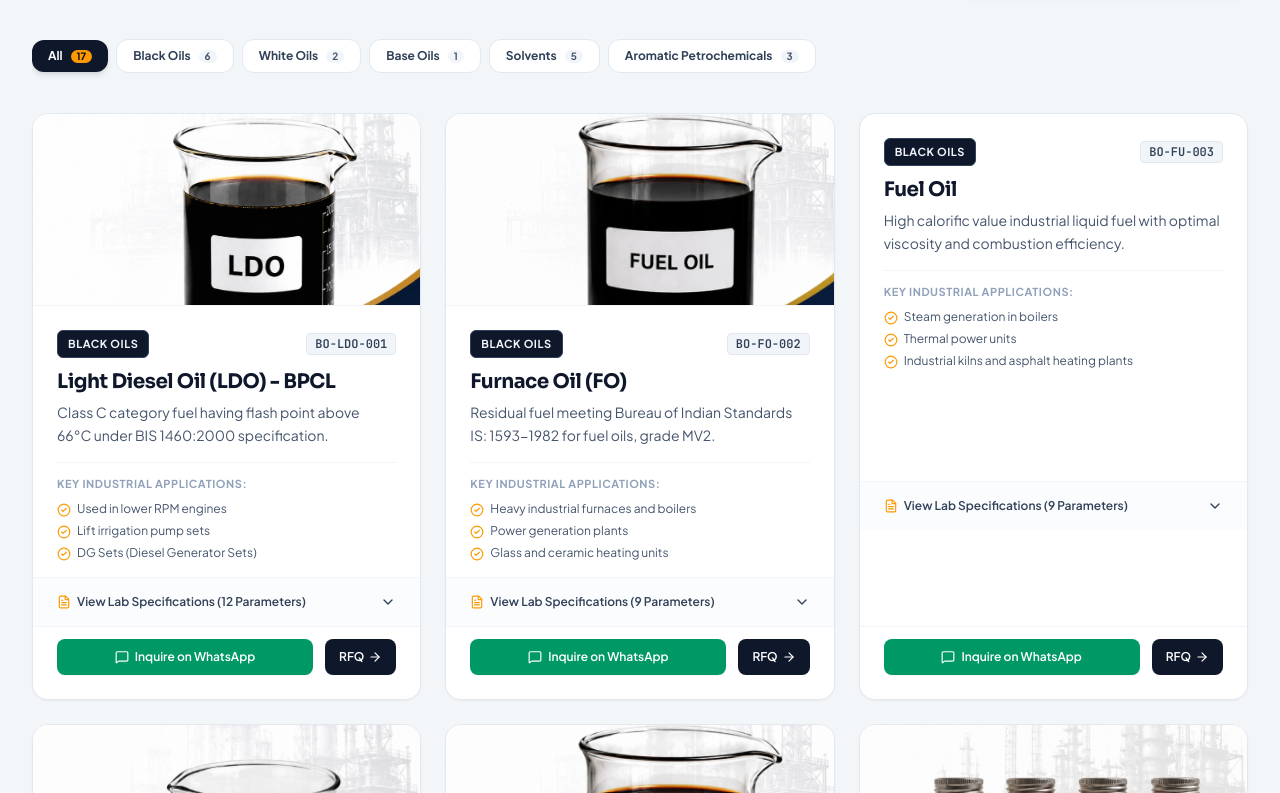
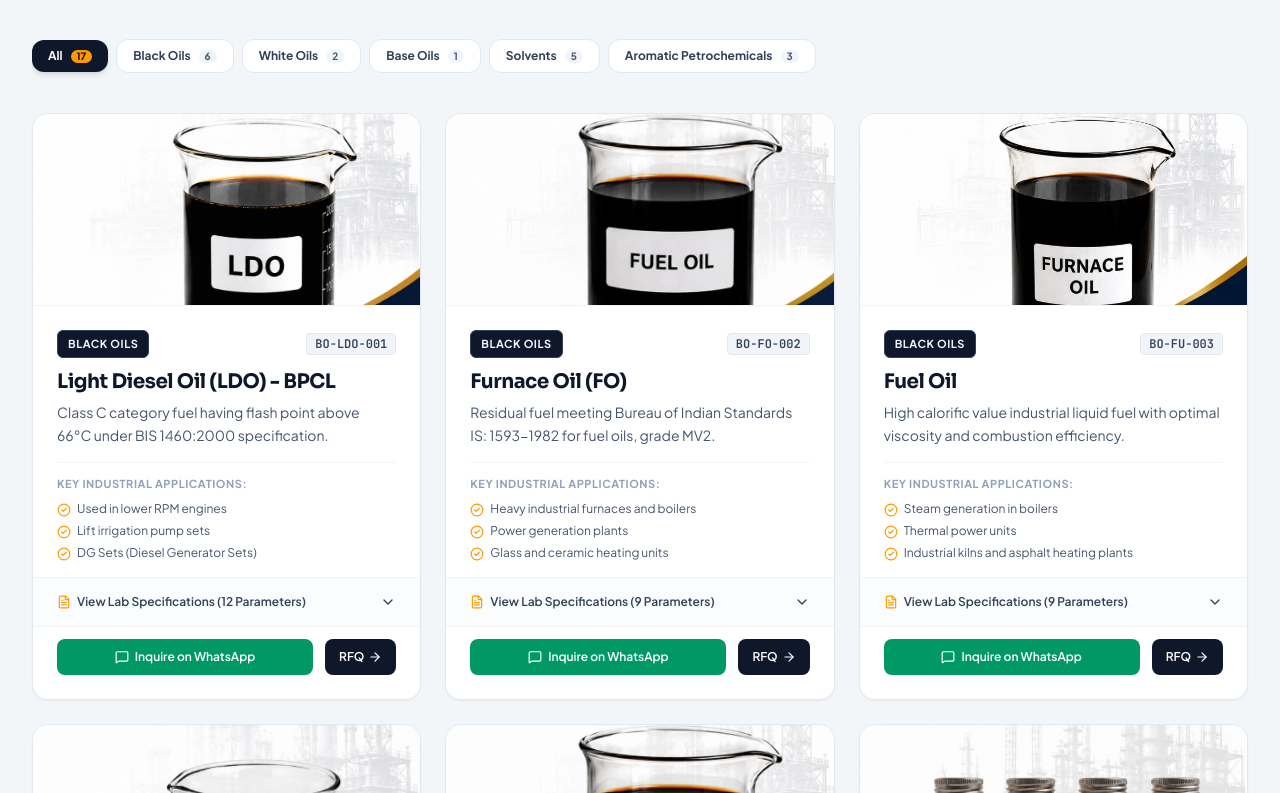
Before and after one commit to meetpanchal-sevlex/mengle-petrochemicals, a Next.js app: page / in a window 1280 px wide. Shown: the part 1927-2720 px from the top of the page. Built offline with nearby package versions, Linux system fonts and the light colour scheme.

Commit message:
fix: directly inject missing images for fuel oil and c9 plus

```diff
--- a/src/data/companyData.ts
+++ b/src/data/companyData.ts
@@ -125,6 +125,7 @@ export const PRODUCTS: Product[] = [
     category: "Black Oils",
     shortDesc: "High calorific value industrial liquid fuel with optimal viscosity and combustion efficiency.",
     description: "Fuel Oil is a residual fuel produced by blending residues from petroleum distillation with middle distillates. Designed for maximum thermal efficiency and high calorific output in industrial combustion units.",
+    image: "/images/products/fuel-oil.jpeg",
     applications: [
       "Steam generation in boilers",
       "Thermal power units",
@@ -365,6 +366,7 @@ export const PRODUCTS: Product[] = [
     category: "Solvents",
     shortDesc: "High aromatic content (99%) C9+ solvent engineered for specialty performance applications.",
     description: "High-purity C9+ solvent featuring 99% aromatic content. Engineered for applications where low color, uniform evaporation, and high resin compatibility are critical.",
+    image: "/images/products/mto.jpeg",
     applications: [
       "Specialty industrial coatings and synthetic resins",
       "Printing inks and tinting systems",
```
